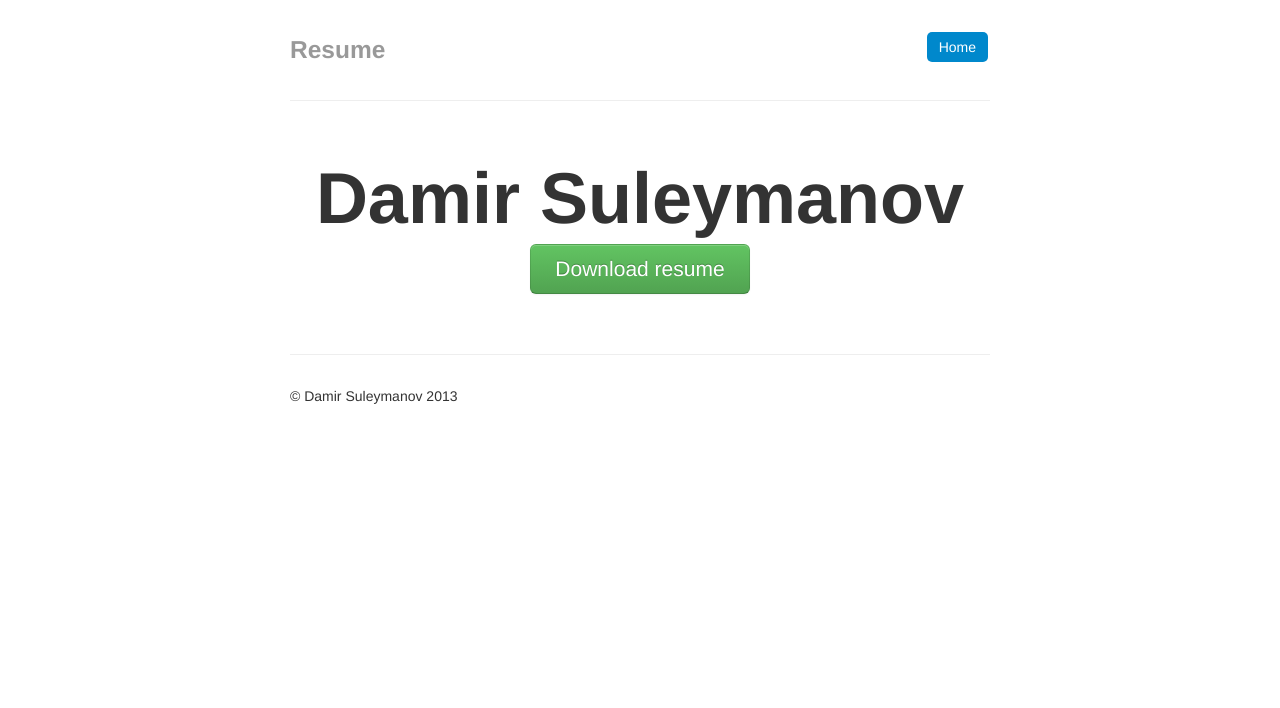
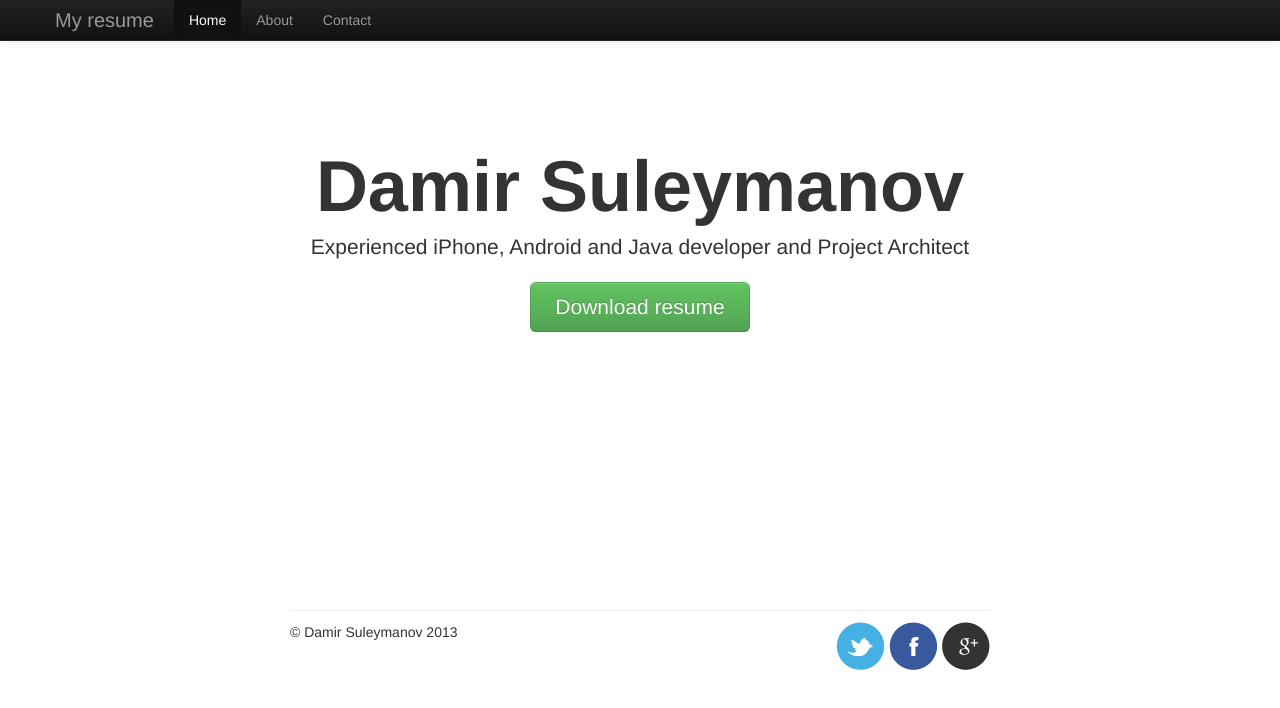
Before and after one commit to bitle/bitle.github.io, a plain HTML site: page index.html in a window 1280 px wide. Drawn offline with nearby package versions, Linux system fonts and the light colour scheme; files that its build step writes are made by us from their sources.

Commit message:
Added social buttons

```diff
--- a/index.html
+++ b/index.html
@@ -11,25 +11,26 @@
     <link href="css/bootstrap.css" rel="stylesheet">
     <style type="text/css">
       body {
-        padding-top: 20px;
+        padding-top: 30px;
         padding-bottom: 40px;
       }
 
       /* Custom container */
-      .container-narrow {
+      .container-fluid {
         margin: 0 auto;
         max-width: 700px;
       }
-      .container-narrow > hr {
-        margin: 30px 0;
+      .container-fluid > hr {
+        margin: 10px 0;
       }
 
       /* Main marketing message and sign up button */
       .jumbotron {
-        margin: 60px 0;
         text-align: center;
+        height: 450px;
       }
       .jumbotron h1 {
+        margin-top: 120px;
         font-size: 72px;
         line-height: 1;
       }
@@ -52,38 +53,45 @@
     <!--[if lt IE 9]>
       <script src="../assets/js/html5shiv.js"></script>
     <![endif]-->
-
-    <!-- Fav and touch icons -->
-    <link rel="apple-touch-icon-precomposed" sizes="144x144" href="../assets/ico/apple-touch-icon-144-precomposed.png">
-    <link rel="apple-touch-icon-precomposed" sizes="114x114" href="../assets/ico/apple-touch-icon-114-precomposed.png">
-      <link rel="apple-touch-icon-precomposed" sizes="72x72" href="../assets/ico/apple-touch-icon-72-precomposed.png">
-                    <link rel="apple-touch-icon-precomposed" href="../assets/ico/apple-touch-icon-57-precomposed.png">
-                                   <link rel="shortcut icon" href="../assets/ico/favicon.png">
   </head>
 
   <body>
+    <div class="navbar navbar-inverse navbar-fixed-top">
+      <div class="navbar-inner">
+        <div class="container">
+          <button type="button" class="btn btn-navbar" data-toggle="collapse" data-target=".nav-collapse">
+            <span class="icon-bar"></span>
+            <span class="icon-bar"></span>
+            <span class="icon-bar"></span>
+          </button>
+          <a class="brand" href="#">My resume</a>
+          <div class="nav-collapse collapse">
+            <ul class="nav">
+              <li class="active"><a href="#">Home</a></li>
+              <li><a href="#about">About</a></li>
+              <li><a href="#contact">Contact</a></li>
+            </ul>
+          </div><!--/.nav-collapse -->
+        </div>
+      </div>
+    </div>
 
-    <div class="container-narrow">
-
-      <div class="masthead">
-        <ul class="nav nav-pills pull-right">
-          <li class="active"><a href="#">Home</a></li>
-        </ul>
-        <h3 class="muted">Resume</h3>
-      </div>
-
-      <hr>
-
+    <div class="container-fluid">
       <div class="jumbotron">
         <h1>Damir Suleymanov</h1>
-
+        <p class="lead">Experienced iPhone, Android and Java developer and Project Architect</p>
         <a class="btn btn-large btn-success" href="resume2013-05-09.pdf">Download resume</a>
       </div>
 
       <hr>
 
-      <div class="footer">
-        <p>&copy; Damir Suleymanov 2013</p>
+      <div class="footer clearfix">
+        <p class="pull-left">&copy; Damir Suleymanov 2013</p>
+        <div class="pull-right">
+          <a href="https://twitter.com/bitle"><img src="images/twitter.png" alt="twitter" /></a>
+          <a href="https://www.facebook.com/damir.suleymanov"><img src="images/facebook.png" alt="facebook" /></a>
+          <a href="https://plus.google.com/116865364325644234012/posts"><img src="images/google+.png" alt="google+" /></a>
+        </div>
       </div>
 
     </div> <!-- /container -->
```
Also changed, not shown: images/facebook.png (added), images/google+.png (added), images/twitter.png (added).
